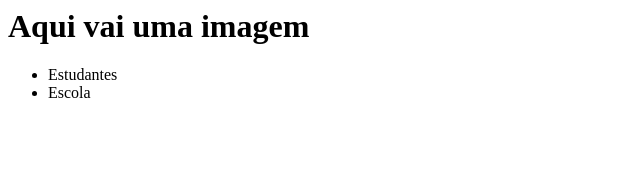
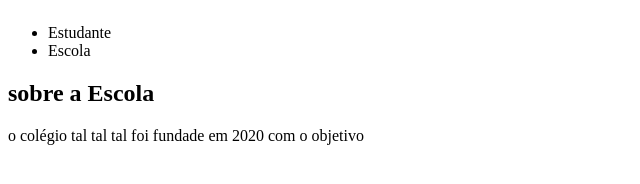
Before and after one commit to karoleski/projeto-2024, a plain HTML site: page index.html in a window 1280 px wide. Shown: the whole page, without its empty margins (0-640 px from the left). Drawn offline with Linux system fonts and the light colour scheme.

Commit message:
Update index.html

```diff
--- a/index.html
+++ b/index.html
@@ -1,11 +1,19 @@
 <html>
   <head>
     <title>Projeto de Programação 2024</title>
-    <h1>Aqui vai uma imagem</h1>
-    <ul>
-      <li>Estudantes</li>
-      <li>Escola</li>
-    </ul>
     <link rell="stylesheet href="style.css/>
   </head>
+  <body>
+    <header class="cabecalho">
+      <img class="cabecalho-imagem" scr="alurastart_logo.png">
+      <ul>
+        <li class="cabecalho-lista-item">Estudante</li>
+        <li class="cabecalho-lista-item">Escola</li>
+      </ul>
+    </header>
+    <section class="escola">
+      <div class="escola-conteudo">
+        <h2 class="escola-titulo">sobre a Escola</h2>
+        <p class="escola-texto1">o colégio tal tal tal foi fundade em 2020 com o objetivo
+  </body>
 </html>
```
